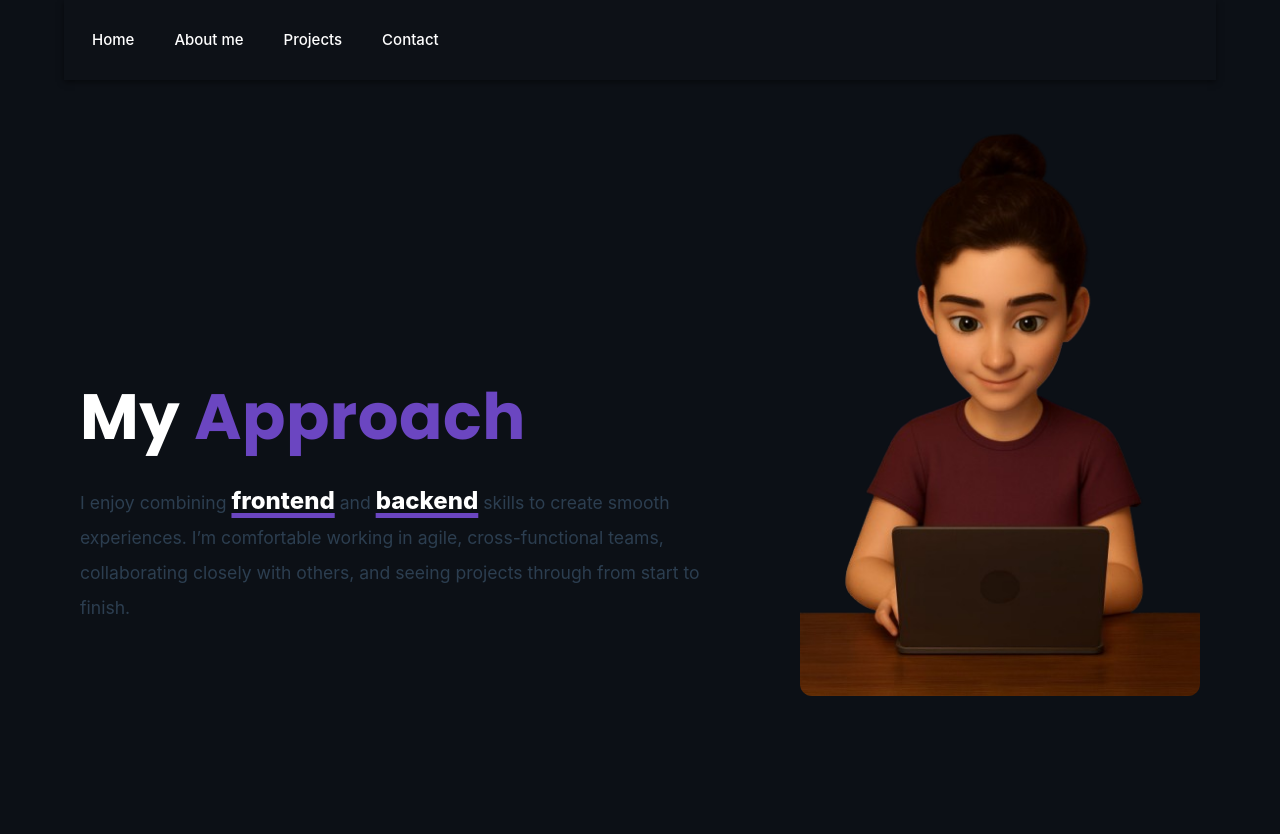
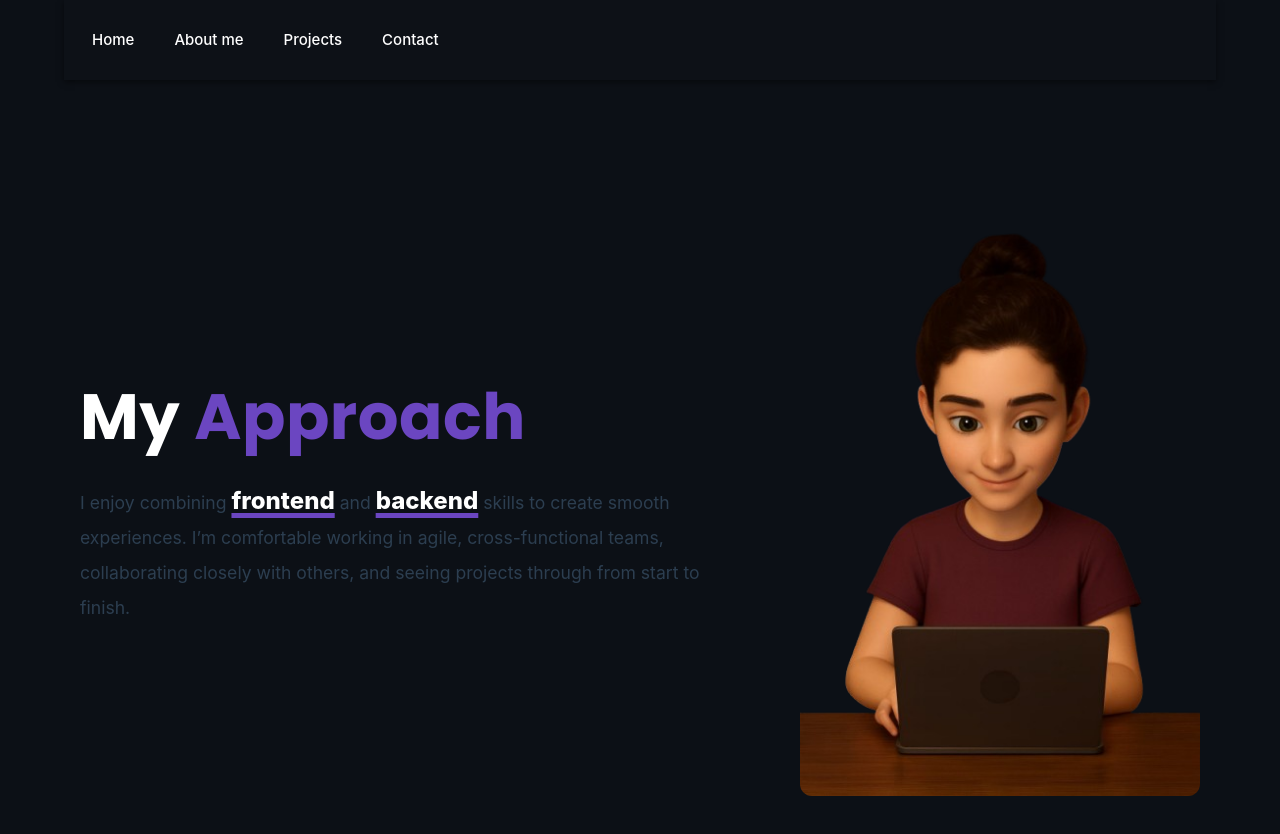
Before and after one commit to noaregui/Web-portfolio, a Vue app: page /about in a window 1280 px wide. Shown: the top 834 px of the page. Built offline with nearby package versions, Linux system fonts and the light colour scheme.

Commit message:
Update styles

```diff
--- a/src/views/AboutView.vue
+++ b/src/views/AboutView.vue
@@ -111,7 +111,7 @@ onMounted(() => {
 .about-wrapper {
   display: flex;
   gap: 2rem;
-  align-items: flex-start;
+  align-items: center;
 }
 
 .about-text {
@@ -165,9 +165,9 @@ p {
 
 .about-image {
   flex: 0 0 400px;
-  position: sticky;
-  top: 2rem;
-  align-self: flex-start;
+  display: flex;
+  justify-content: center;
+  align-items: center;
 }
 
 .about-image img {
```
